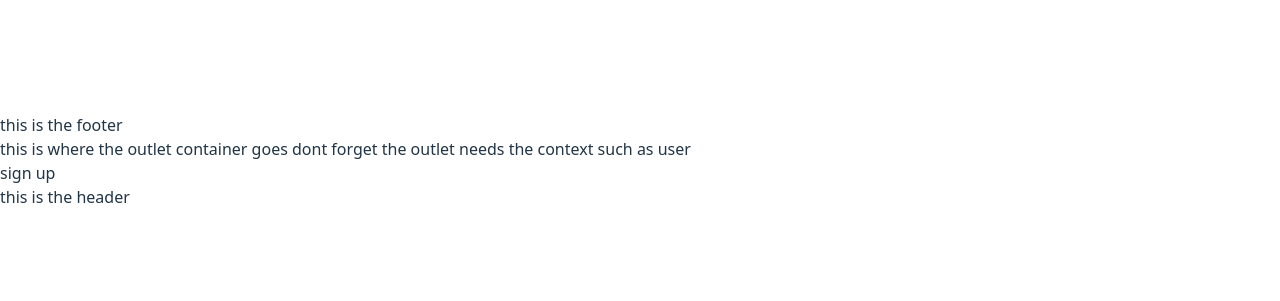
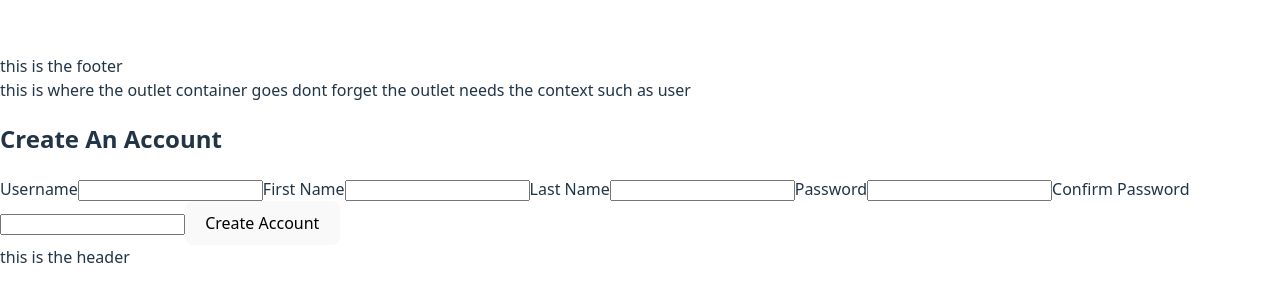
Before and after one commit to charlesvill/HappyDayz-Frontend, a React (Vite) app: page /sign-up in a window 1280 px wide. Shown: the part 239-540 px from the top of the page. Built offline with nearby package versions, Linux system fonts and the light colour scheme.

Commit message:
Sign up Page

```diff
--- a/src/pages/sign-up/signUp.jsx
+++ b/src/pages/sign-up/signUp.jsx
@@ -1,3 +1,76 @@
+import { useState, useContext } from 'react';
+import { useNavigate } from 'react-router-dom';
+import { serverHostName, apiFetch } from '../../utils/apiUtils';
+import { Authorization } from '../../utils/auth/authProvider';
+
 export function SignUp() {
-  return <div>sign up</div>;
+  const [fieldData, setFieldData] = useState({});
+  const { error, setError } = useContext(Authorization);
+  const navigate = useNavigate();
+  const url = serverHostName() + '/user';
+
+  async function handleInput(e) {
+    const fieldName = e.target.id;
+    const value = e.target.value;
+
+    setFieldData({ ...fieldData, [fieldName]: value });
+  }
+
+  async function handleSubmit(e) {
+    e.preventDefault();
+    const response = await apiFetch(url, null, fieldData, 'POST');
+    if (response instanceof Error) {
+      setError(response);
+    }
+    console.log(response);
+    navigate('/log-in', { replace: true });
+  }
+  return (
+    <section>
+      <header>
+        <h2>Create An Account</h2>
+      </header>
+      <article>
+        <span>{error && error}</span>
+      </article>
+      <form>
+        <label htmlFor="username">Username</label>
+        <input
+          type="text"
+          id="username"
+          value={fieldData.username || ''}
+          onChange={handleInput}
+        />
+        <label htmlFor="first_name">First Name</label>
+        <input
+          type="text"
+          id="first_name"
+          value={fieldData.first_name || ''}
+          onChange={handleInput}
+        />
+        <label htmlFor="last_name">Last Name</label>
+        <input
+          type="text"
+          id="last_name"
+          value={fieldData.last_name || ''}
+          onChange={handleInput}
+        />
+        <label htmlFor="password">Password</label>
+        <input
+          type="password"
+          id="password"
+          value={fieldData.password || ''}
+          onChange={handleInput}
+        />
+        <label htmlFor="confirm_pass">Confirm Password</label>
+        <input
+          type="password"
+          id="password"
+          value={fieldData.confirm_pass || ''}
+          onChange={handleInput}
+        />
+        <button onClick={handleSubmit}>Create Account</button>
+      </form>
+    </section>
+  );
 }
```
